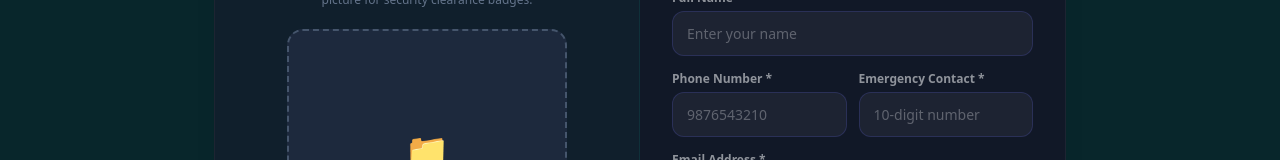
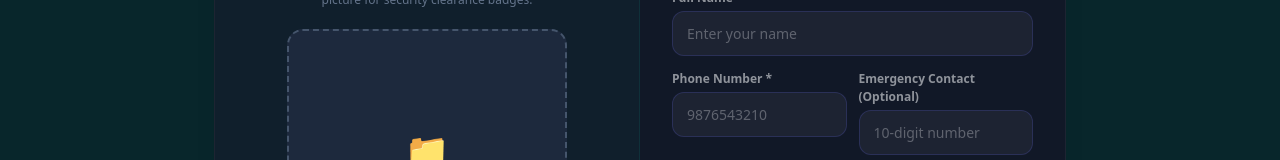
Before and after one commit to ficproject26/Visiter-Pass-, a Next.js app: page /register in a window 1280 px wide. Shown: the part 368-528 px from the top of the page. Built offline with nearby package versions, Linux system fonts and the light colour scheme; no server answers; the database is empty.

Commit message:
Make Emergency Contact field optional in visitor registration form

```diff
--- a/src/components/Visitor/RegistrationForm.jsx
+++ b/src/components/Visitor/RegistrationForm.jsx
@@ -125,7 +125,7 @@ export default function RegistrationForm({ onNavigate: externalOnNavigate, onNew
     const e = {};
     if (!form.fullName.trim()) e.fullName = "Full name is required";
     if (!/^\d{10}$/.test(form.phone)) e.phone = "Enter a valid 10-digit phone number";
-    if (!/^\d{10}$/.test(form.emergencyContact)) e.emergencyContact = "Enter a valid 10-digit emergency contact";
+    if (form.emergencyContact && !/^\d{10}$/.test(form.emergencyContact)) e.emergencyContact = "Enter a valid 10-digit emergency contact";
     if (!form.email || !/^[^\s@]+@[^\s@]+\.[^\s@]+$/.test(form.email)) e.email = "Valid email is required";
 
     if (!form.idType) e.idType = "Select an ID type";
@@ -457,7 +457,7 @@ export default function RegistrationForm({ onNavigate: externalOnNavigate, onNew
                     {errors.phone && <span style={{ fontSize: 11, color: "#ef4444" }}>{errors.phone}</span>}
                   </div>
                   <div style={{ display: "flex", flexDirection: "column", gap: 4 }}>
-                    <label style={{ fontSize: 12, fontWeight: 600, color: isDark ? "rgba(248,250,252,0.55)" : "#475569" }}>Emergency Contact *</label>
+                    <label style={{ fontSize: 12, fontWeight: 600, color: isDark ? "rgba(248,250,252,0.55)" : "#475569" }}>Emergency Contact (Optional)</label>
                     <input
                       type="tel"
                       value={form.emergencyContact}
```
